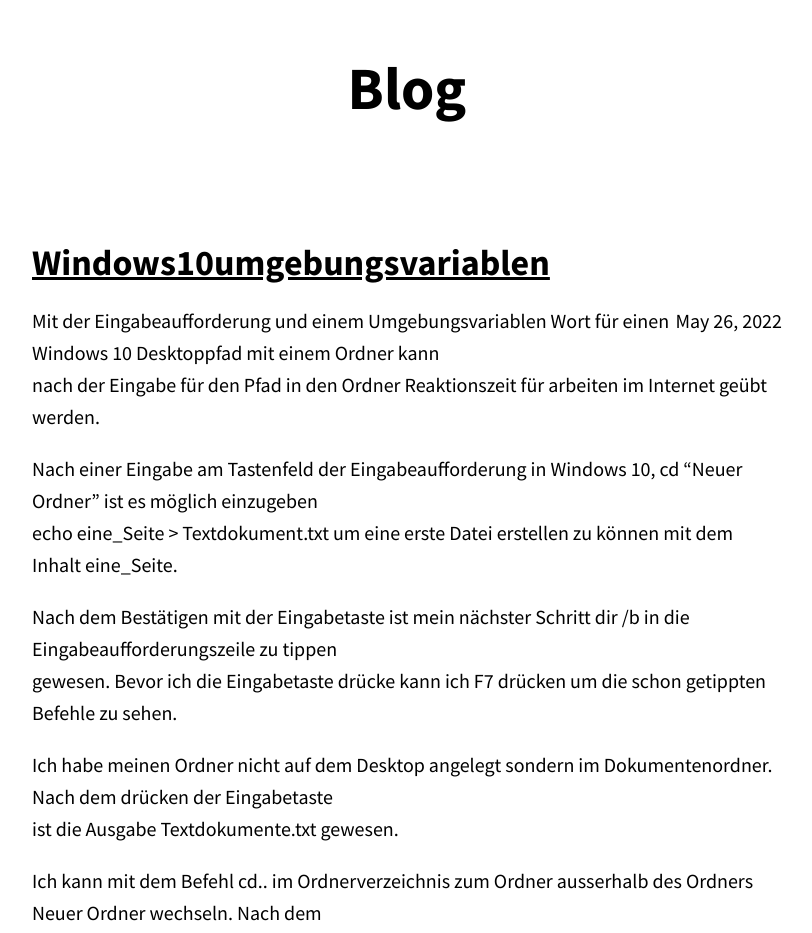
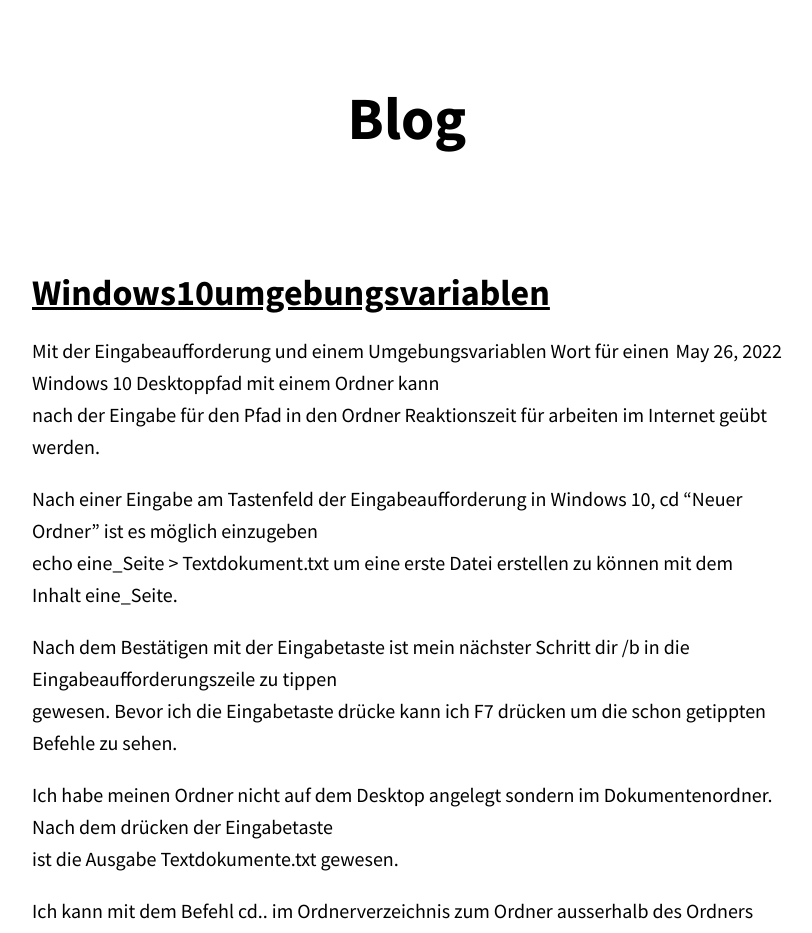
Before and after one commit to ledlightjungledStefan/Osterei, a Jekyll site: the page built from blog.html, in a window 1280 px wide. Shown: the top 933 px of the page, without its empty margins (233-1045 px from the left). Built offline with Jekyll 4.4.1, drawn with Linux system fonts in a browser that asks for light colours.

Commit message:
Update default.html

```diff
--- a/_layouts/default.html
+++ b/_layouts/default.html
@@ -8,7 +8,9 @@
 	</head>
 	<body>
 		<div class="content">
-			{{ content }}
+<div class="container" style="padding: 30px 0 0 0">
+	{{ content }}
+</div>
 		</div>
 	</body>
 </html>
```
